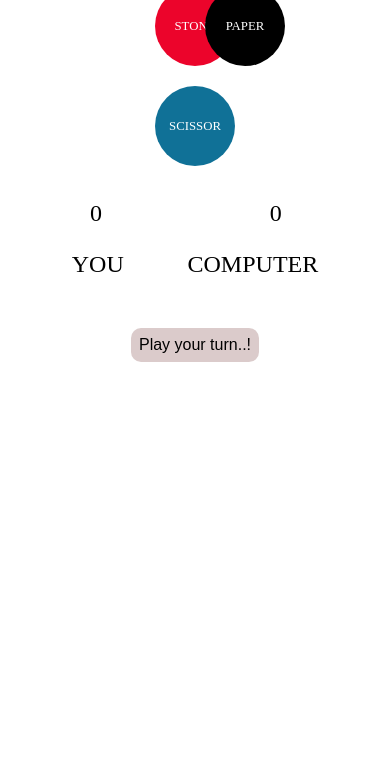
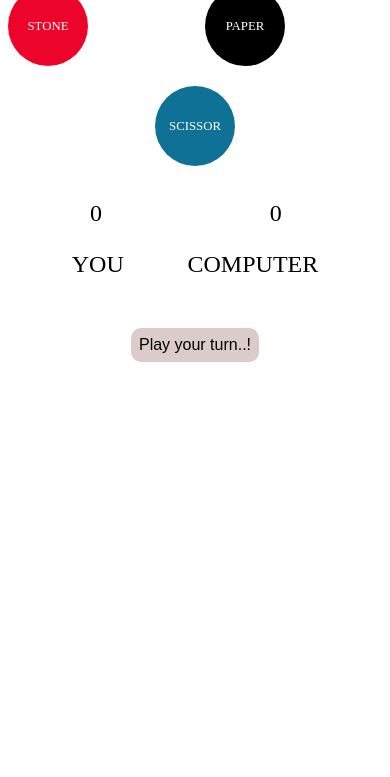
Before and after one commit to satishmandle/stone-paper-scissor, a plain HTML site: page index.html in a window 390 px wide. Shown: the part 67-844 px from the top of the page. Drawn offline with Linux system fonts and the light colour scheme.

Commit message:
Update styles.css
maintained distance between two choices

```diff
--- a/styles.css
+++ b/styles.css
@@ -147,7 +147,7 @@
         grid-column: 1 / 3;
         grid-row: 1 / 2;
         align-self: end;
-        justify-self: center;
+        margin-right: 20px;
     }
 
     .paper {
```
